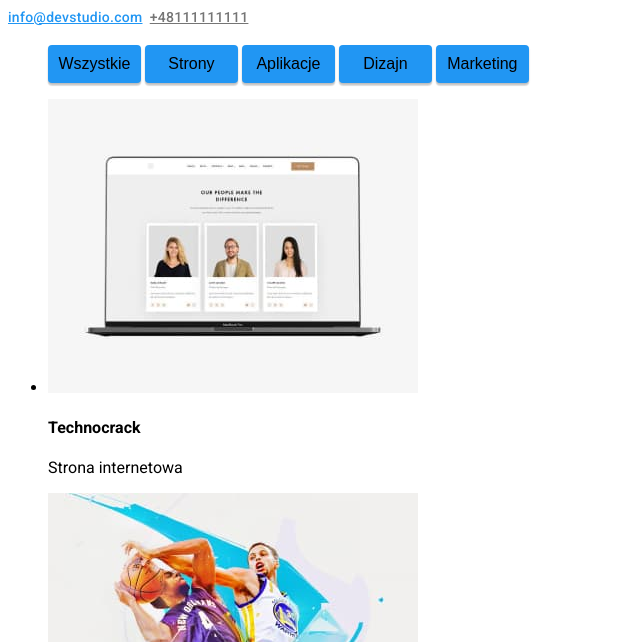
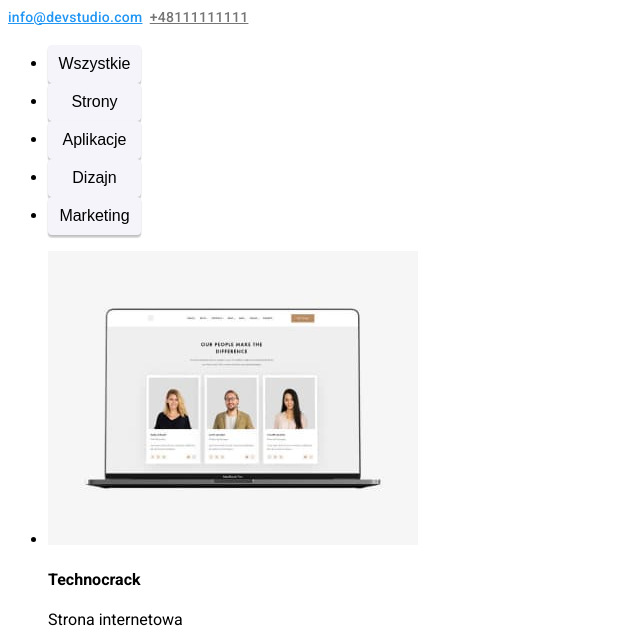
Before and after one commit to RafalChrzanowski1986/goit-markup-hw-02, a plain HTML site: page Portfolio.html in a window 1280 px wide. Shown: the part 136-778 px from the top of the page, without its empty margins (0-640 px from the left). Drawn offline with Linux system fonts and the light colour scheme.

Commit message:
buttons
colors

```diff
--- a/Portfolio.html
+++ b/Portfolio.html
@@ -29,11 +29,11 @@
     <main>
       <div>
         <ul>
-          <button class="button-portfolio">Wszystkie</button>
-          <button class="button-portfolio">Strony</button>
-          <button class="button-portfolio">Aplikacje</button>
-          <button class="button-portfolio">Dizajn</button>
-          <button class="button-portfolio">Marketing</button>
+         <li> <button class="button-portfolio">Wszystkie</button></li>
+         <li><button class="button-portfolio">Strony</button></li>
+          <li><button class="button-portfolio">Aplikacje</button></li>
+          <li><button class="button-portfolio">Dizajn</button></li>
+          <li><button class="button-portfolio">Marketing</button></li>
         </ul>
         <ul>
           <li>
--- a/style.css
+++ b/style.css
@@ -13,7 +13,7 @@ body {
   font-family: "Roboto", sans-serif;
   color: var(--black-color);
 }
-.navigation_logo  {
+.navigation_logo {
   text-decoration: none;
   font-family: "Raleway", sans-serif;
   font-size: 26px;
@@ -51,7 +51,8 @@ body {
 }
 .navigation a:hover,
 .navigation a:focus {
-    color: #2196f3;}
+  color: #2196f3;
+}
 
 .contact_mail {
   font-weight: 500;
@@ -97,9 +98,9 @@ body {
   letter-spacing: 0.06em;
   color: #ffffff;
   cursor: pointer;
-  background: #2196F3;
-box-shadow: 0px 4px 4px rgba(0, 0, 0, 0.15);
-border-radius: 4px;
+  background: #2196f3;
+  box-shadow: 0px 4px 4px rgba(0, 0, 0, 0.15);
+  border-radius: 4px;
 }
 .list {
   font-weight: 400;
@@ -116,7 +117,7 @@ border-radius: 4px;
   text-transform: uppercase;
   color: #212121;
 }
-.section{
+.section {
   font-weight: 700;
   font-size: 36px;
   line-height: 42px;
@@ -159,9 +160,13 @@ border-radius: 4px;
   text-align: center;
   cursor: pointer;
   color: var(--links);
-  background: #2196F3;
-
-/* shadow-middle */
-box-shadow: 0px 3px 1px rgba(0, 0, 0, 0.1), 0px 1px 2px rgba(0, 0, 0, 0.08), 0px 2px 2px rgba(0, 0, 0, 0.12);
-border-radius: 4px;
+  background: #f5f4fa;
+  /* shadow-middle */
+  box-shadow: 0px 3px 1px rgba(0, 0, 0, 0.1), 0px 1px 2px rgba(0, 0, 0, 0.08),
+    0px 2px 2px rgba(0, 0, 0, 0.12);
+  border-radius: 4px;
 }
+.button-portfolio a:hover,
+.button-portfolio a:focus {
+  color: #2196f3;
+}
```
